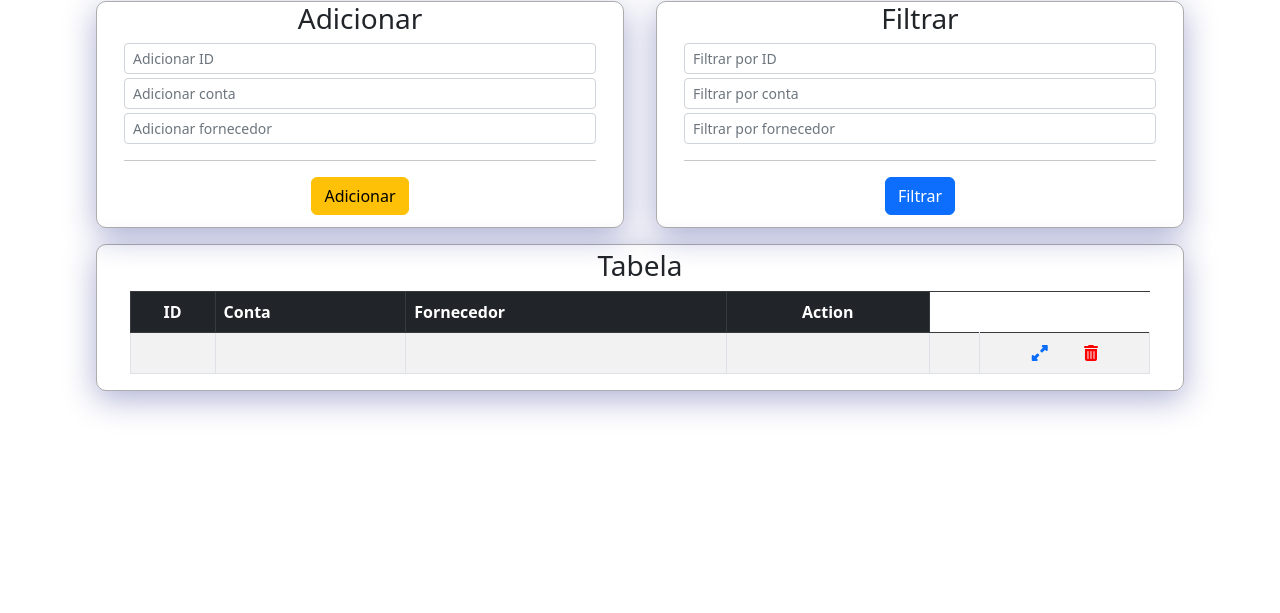
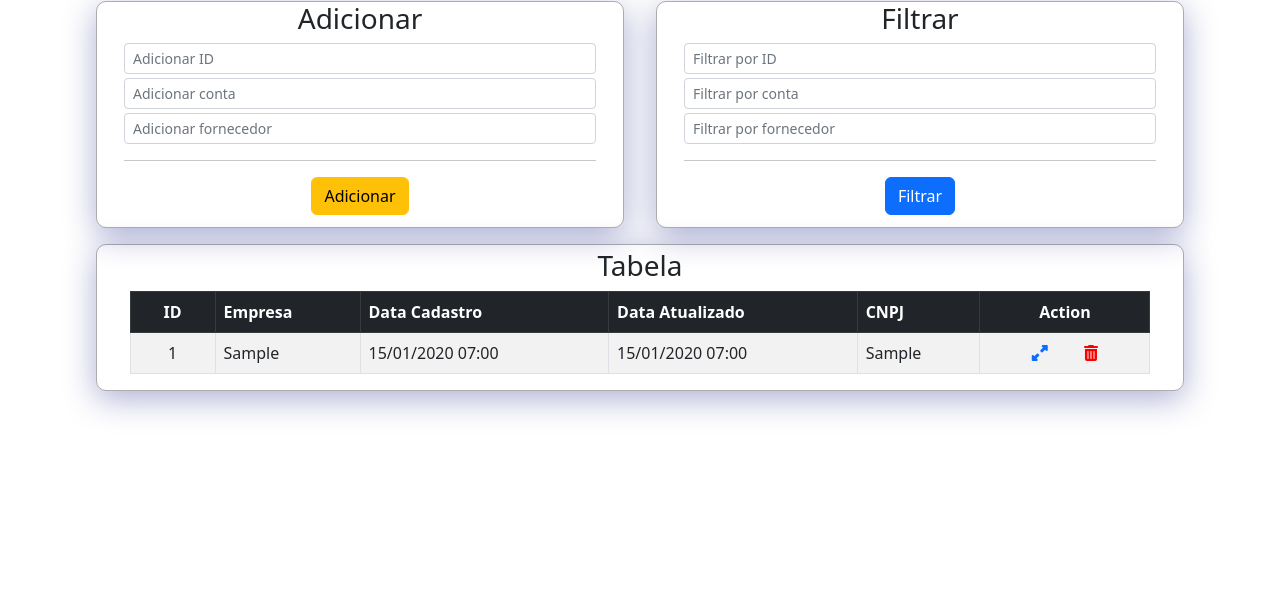
Before and after one commit to felipezampa/safegold-software, a Django app: page /app/empresas/ in a window 1280 px wide. Shown: the part 65-678 px from the top of the page. Run offline with Django 4.2, Linux system fonts and the light colour scheme; tables that the repository leaves empty hold one stand-in row (values such as "Sample post"); lists and menus that the app fills with data are empty; some libraries are stand-ins or nearby versions.

Commit message:
sozinho no setor

```diff
--- a/crudfornecedor/crud_app/models.py
+++ b/crudfornecedor/crud_app/models.py
@@ -96,8 +96,8 @@ class Empresas(models.Model):
     cod_empresa = models.BigAutoField(primary_key=True)
     cod_projeto = models.ForeignKey('Projetos', models.DO_NOTHING, db_column='cod_projeto', blank=True, null=True)
     empresa = models.CharField(max_length=255, blank=True, null=True)
-    data_cadastro = models.DateTimeField()
-    data_atualiza = models.DateTimeField()
+    data_cadastro = models.DateTimeField(auto_now_add=True)
+    data_atualiza = models.DateTimeField(auto_now=True)
     safegold_ger = models.IntegerField(blank=True, null=True)
     cnpj = models.CharField(max_length=255, blank=True, null=True)
 
--- a/crudfornecedor/crud_app/templates/crud_app/EmpresaTabela.html
+++ b/crudfornecedor/crud_app/templates/crud_app/EmpresaTabela.html
@@ -64,22 +64,24 @@
                     <thead class="table-dark">
                         <tr>
                             <th class="col text-center">ID</th>
-                            <th class="col">Conta</th>
-                            <th class="col">Fornecedor</th>
+                            <th class="col">Empresa</th>
+                            <th class="col">Data Cadastro</th>
+                            <th class="col">Data Atualizado</th>
+                            <th class="col">CNPJ</th>
                             <th class="col text-center ignore-on-print excludeExport">Action</th>
                         </tr>
                     </thead>
                     <tbody>
-                        {% for empresa in object_list %}
+                        {% for empresas in object_list %}
                         <tr>
-                            <td class="text-center col-md-1">{{conta.cod_empresa}}</td>
-                            <td>{{conta.empresa}}</td>
-                            <td>{{conta.data_cadastro}}</td>
-                            <td>{{conta.data_atualiza}}</td>
-                            <td>{{conta.cnpj}}</td>
+                            <td class="text-center col-md-1">{{empresas.cod_empresa}}</td>
+                            <td>{{empresas.empresa}}</td>
+                            <td>{{empresas.data_cadastro|date:"d/m/Y H:i" }}</td>
+                            <td>{{empresas.data_atualiza|date:"d/m/Y H:i" }}</td>
+                            <td>{{empresas.cnpj}}</td>
                             <td class="ignore-on-print excludeExport text-center col-md-2">
-                                <a href="{% url 'crud_app:detail' pk=conta.pk %}" class="mx-3" title="Detalhar Conta"><i class="fa-solid fa-up-right-and-down-left-from-center"></i></a>
-                                <a href="{% url 'crud_app:delete' pk=conta.pk %}" class="mx-3" title="Excluir Conta"><i class="fa-solid fa-trash-can"></i></a>
+                                <a href="#" class="mx-3" title="Detalhar Conta"><i class="fa-solid fa-up-right-and-down-left-from-center"></i></a>
+                                <a href="#" class="mx-3" title="Excluir Conta"><i class="fa-solid fa-trash-can"></i></a>
                             </td>
                         </tr>
 
--- a/crudfornecedor/crud_app/templates/crud_app/base.html
+++ b/crudfornecedor/crud_app/templates/crud_app/base.html
@@ -94,9 +94,9 @@
     {% block content %}
     {% endblock %}
         <script src="{% static 'js/jquery-3.6.1.min.js' %}"></script>
+        <script src="https://unpkg.com/htmx.org@1.8.2"></script>
         <script src="https://cdn.jsdelivr.net/npm/popper.js@1.12.9/dist/umd/popper.min.js" integrity="sha384-ApNbgh9B+Y1QKtv3Rn7W3mgPxhU9K/ScQsAP7hUibX39j7fakFPskvXusvfa0b4Q" crossorigin="anonymous"></script>
         <script src="https://cdn.jsdelivr.net/npm/bootstrap@5.0.0-beta2/dist/js/bootstrap.bundle.min.js"crossorigin="anonymous"></script>
-        <script src="https://unpkg.com/htmx.org@1.8.2"></script>
     {% block scripts %}
     {% endblock scripts %}
 </body>
--- a/crudfornecedor/crud_app/views.py
+++ b/crudfornecedor/crud_app/views.py
@@ -4,15 +4,18 @@ from django.http import HttpResponse
 from django.views.generic import (TemplateView,ListView,CreateView,DeleteView,UpdateView,DetailView)
 from . import models
 
-
+class IndexView(TemplateView):
+     template_name = 'crud_app/index.html'
+###########################################################
 class  EmpresaListView(ListView):
     template_name = 'crud_app/EmpresaTabela.html'
     model = models.Empresas
 
+class  EmpresaCreateView(CreateView):
+    template_name = 'crud_app/EmpresaTabela.html'
+    model = models.Empresas
+###########################################################
 
-
-class IndexView(TemplateView):
-     template_name = 'crud_app/index.html'
 
 class ContaListView(ListView):
     template_name = 'crud_app/tabela.html'
--- a/crudfornecedor/crudfornecedor/settings.py
+++ b/crudfornecedor/crudfornecedor/settings.py
@@ -110,9 +110,9 @@ AUTH_PASSWORD_VALIDATORS = [
 # Internationalization
 # https://docs.djangoproject.com/en/4.1/topics/i18n/
 
-LANGUAGE_CODE = 'en-us'
+LANGUAGE_CODE = 'pt-br'
 
-TIME_ZONE = 'UTC'
+TIME_ZONE = 'America/Sao_Paulo'
 
 USE_I18N = True
 
```
Also changed, not shown: crudfornecedor/crud_app/forms.py (+7 -7 lines), crudfornecedor/crud_app/migrations/0006_alter_bairros_options_alter_cidades_options_and_more.py (added).
